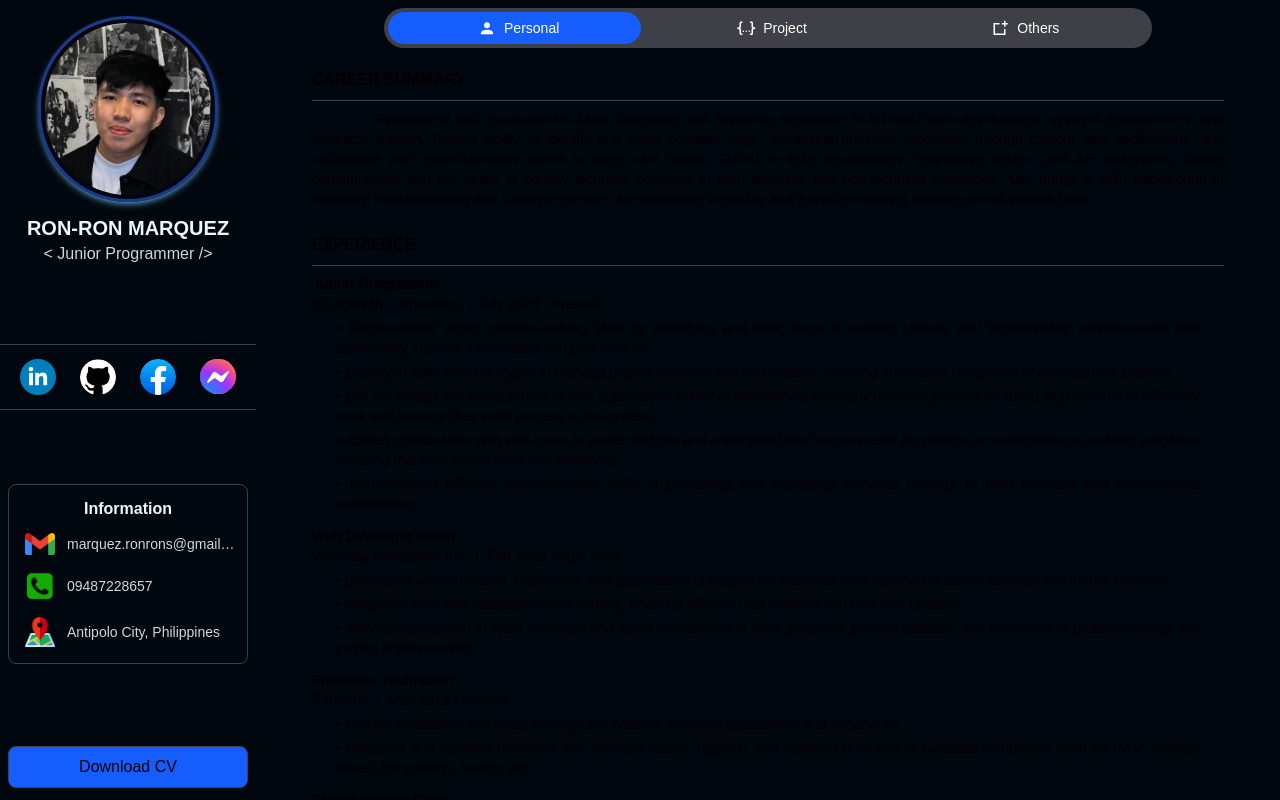
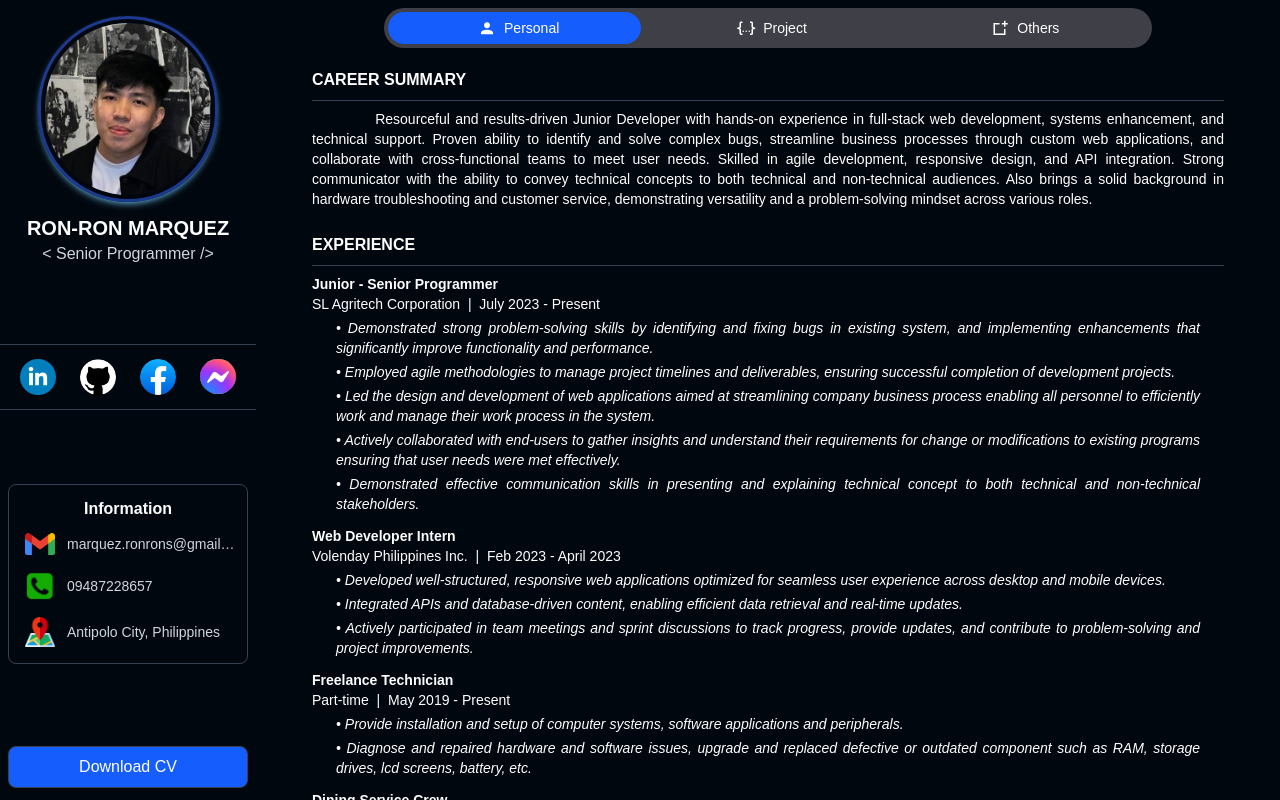
Before and after one commit to mrqz-rn/portfolio, a Next.js app: page / in a window 1280 px wide. Built offline with nearby package versions, Linux system fonts and the light colour scheme.

Commit message:
css update

```diff
--- a/app/components/Side.js
+++ b/app/components/Side.js
@@ -5,7 +5,7 @@ import { motion } from "framer-motion";
 export default function Side() {
     const profile = {
         name: 'RON-RON MARQUEZ',
-        position: 'Junior Programmer',
+        position: 'Senior Programmer',
         image: '/icons/user.jpg'
       };
       const info = [
@@ -45,8 +45,8 @@ export default function Side() {
                             rounded-full p-1 border-3 border-blue-900 shadow-md shadow-sky-300/50 hover:border-blue-700 cursor-pointer`}/>
                         </div>
                         <div className='py-3'>
-                            <p className="text-center text-xl font-semibold text-blue-50">{profile.name}</p>
-                            <p className="text-center text-base font-medium text-gray-300">&lt; {profile.position} /&gt;</p>
+                            <p className="text-center text-xl font-semibold text-blue-50 white--text">{profile.name}</p>
+                            <p className="text-center text-base font-medium text-gray-300 gray--text">&lt; {profile.position} /&gt;</p>
                         </div>
                     </div>
 
@@ -66,13 +66,13 @@ export default function Side() {
                 </div>
                 <div className='p-6 md:p-2'>
                     <div className='p-2 border-1 rounded-lg border-gray-700 text-base'>
-                        <p className="text-center text-blue-50 font-semibold py-1">Information</p>
+                        <p className="text-center text-blue-50 font-semibold py-1 white--text">Information</p>
                         {info.map((dt) => (
                         <div key={dt.id} className="flex items-center py-1 px-1">
                             <Image src={dt.image} width={38} height={38} alt="Icon"
                             className="p-1 "
                             />
-                            <span className="ml-2 text-sm text-gray-300 break-words md:truncate md:w-[220px]">{dt.data}</span>
+                            <span className="ml-2 text-sm text-gray-300 break-words md:truncate md:w-[220px] gray--text">{dt.data}</span>
                         </div>
                         ))}
                     </div>
@@ -80,7 +80,7 @@ export default function Side() {
                 <div className='p-6 md:p-2 '>
                     <div className='p-2 mb-1 border border-gray-700 bg-blue-600 rounded-lg cursor-pointer text-center
                     scale-100  duration-150 ease-in-out
-                    active:scale-95 active:bg-blue-500'
+                    active:scale-95 active:bg-blue-500 white--text'
                     onClick={downloadResume}>
                         Download CV
                     </div>
--- a/app/components/tabs/Tab1.js
+++ b/app/components/tabs/Tab1.js
@@ -3,7 +3,7 @@
 export default function Tab1() {
     const summary = 'Resourceful and results-driven Junior Developer with hands-on experience in full-stack web development, systems enhancement, and technical support. Proven ability to identify and solve complex bugs, streamline business processes through custom web applications, and collaborate with cross-functional teams to meet user needs. Skilled in agile development, responsive design, and API integration. Strong communicator with the ability to convey technical concepts to both technical and non-technical audiences. Also brings a solid background in hardware troubleshooting and customer service, demonstrating versatility and a problem-solving mindset across various roles.';
     const jobs = [
-        {id: 1, position: 'Junior Programmer', company: 'SL Agritech Corporation', start: 'July 2023', end: 'Present',
+        {id: 1, position: 'Junior - Senior Programmer', company: 'SL Agritech Corporation', start: 'July 2023', end: 'Present',
             details: [
                 'Demonstrated strong problem-solving skills by identifying and fixing bugs in existing system, and implementing enhancements that significantly improve functionality and performance.',
                 'Employed agile methodologies to manage project timelines and deliverables, ensuring successful completion of development projects.',
@@ -68,22 +68,22 @@ export default function Tab1() {
         ];
 return(
     <div className="px-6 md:px-14">
-        <h3 className="text-base font-bold border-b border-gray-700 py-2">CAREER SUMMARY</h3>
+        <h3 className="text-base font-bold border-b border-gray-700 py-2 white--text">CAREER SUMMARY</h3>
         <div className="py-2">
-            <p className="text-sm text-justify">&nbsp;&nbsp;&nbsp;&nbsp;&nbsp;&nbsp;&nbsp;&nbsp;&nbsp;&nbsp;&nbsp; {summary}</p>
+            <p className="text-sm text-justify white--text">&nbsp;&nbsp;&nbsp;&nbsp;&nbsp;&nbsp;&nbsp;&nbsp;&nbsp;&nbsp;&nbsp; {summary}</p>
         </div>
 
-        <h3 className="text-base font-bold border-b border-gray-700 pb-2 py-4">EXPERIENCE</h3>
+        <h3 className="text-base font-bold border-b border-gray-700 pb-2 py-4 white--text">EXPERIENCE</h3>
         <div className="py-2">
             {jobs.map((job) => (
                 <div key={job.id} className="mb-3">
                     <div>
-                        <p className="text-sm font-semibold">{job.position}</p>
-                        <p className="text-sm">{job.company} &nbsp;|&nbsp; {job.start} - {job.end}</p>
+                        <p className="text-sm font-semibold white--text">{job.position}</p>
+                        <p className="text-sm white--text">{job.company} &nbsp;|&nbsp; {job.start} - {job.end}</p>
                     </div>
                     <div>
                     {job.details.map((detail, idd) => (
-                        <p key={`dt`+idd} className="text-sm italic pt-1 px-6 text-justify">
+                        <p key={`dt`+idd} className="text-sm italic pt-1 px-6 text-justify white--text">
                             • {detail}
                         </p>
 
@@ -94,17 +94,17 @@ return(
             ))}
         </div>
 
-        <h3 className="text-base font-bold border-b border-gray-700 py-2">EDUCATION</h3>
+        <h3 className="text-base font-bold border-b border-gray-700 py-2 white--text">EDUCATION</h3>
         <div className="py-2">
          {education.map((educ) => (
              <div key={educ.id} className="mb-3">
                 <div>
-                    <p className="text-sm font-semibold">{educ.degree}</p>
-                    <p className="text-sm">{educ.school}  |  {educ.start} - {educ.end}</p>
+                    <p className="text-sm font-semibold white--text">{educ.degree}</p>
+                    <p className="text-sm white--text">{educ.school}  |  {educ.start} - {educ.end}</p>
                 </div>
                 <div>
                 {educ.details.map((detail, idd) => (
-                    <p key={`dt`+idd} className="text-sm italic pt-1 px-6 text-justify">
+                    <p key={`dt`+idd} className="text-sm italic pt-1 px-6 text-justify white--text">
                         • {detail}
                     </p>
                 ))}
@@ -114,14 +114,14 @@ return(
          ))}
         </div>
 
-        <h3 className="text-base font-bold border-b border-gray-700 py-2">CERTIFICATIONS</h3>
+        <h3 className="text-base font-bold border-b border-gray-700 py-2 white--text">CERTIFICATIONS</h3>
         <div className="py-2">
          {certs.map((cert) => (
              <div key={cert.id} className="mb-3">
                 <div>
                     <p>
-                        <span className="text-sm font-semibold">{cert.title} </span>
-                        <span className="text-sm">| {cert.issuer} - {cert.issued}</span>
+                        <span className="text-sm font-semibold white--text">{cert.title} </span>
+                        <span className="text-sm white--text">| {cert.issuer} - {cert.issued}</span>
                     </p>
                 </div>
             </div>
--- a/app/globals.css
+++ b/app/globals.css
@@ -146,3 +146,13 @@ body {
   height: 200px;
   /* max-height: 100vh; */
 }
+
+.white--text{
+  color: #fff !important;
+}
+.black--text{
+  color: #000 !important;
+}
+.gray--text{
+  color: #d1d5dc !important;
+}
--- a/app/page.js
+++ b/app/page.js
@@ -20,11 +20,11 @@ export default function Home() {
   return (
     <>
     <div className="md:hidden pt-6">
-      <div className="text-xl font-bold pa-0 text-center py-2 bg-blue-500/70 text-white mb-5"> Personal </div>
+      <div className="text-xl font-bold pa-0 text-center py-2 bg-blue-500/70 text-white mb-5 white--text"> Personal </div>
       <Tab1/>
-      <div className="text-xl font-bold pa-0 text-center py-2 bg-blue-500/70 text-white my-5"> Projects </div>
+      <div className="text-xl font-bold pa-0 text-center py-2 bg-blue-500/70 text-white my-5 white--text"> Projects </div>
       <Tab2/>
-      <div className="text-xl font-bold pa-0 text-center py-2 bg-blue-500/70 text-white my-5"> Others </div>
+      <div className="text-xl font-bold pa-0 text-center py-2 bg-blue-500/70 text-white my-5 white--text"> Others </div>
       <Tab3/>
     </div>
 
@@ -38,8 +38,8 @@ export default function Home() {
                 h-8 text-small rounded-small transition-colors duration-250 ease-in-out
                 ${activeTab === tab.id ? "bg-blue-600 text-white" : "text-slate-600 text-white "}`}
                 onClick={() => setActiveTab(tab.id)}>
-                  <span className={`${tab.icon} text-lg font-medium px-2`}></span>
-                  <span className=" text-sm font-medium pa-0">{tab.title}</span>
+                  <span className={`${tab.icon} text-lg font-medium px-2 white--text`}></span>
+                  <span className=" text-sm font-medium pa-0 white--text">{tab.title}</span>
                 </div>
               ))}
           </div>
```
Also changed, not shown: app/components/tabs/Tab2.js (+10 -10 lines), app/components/tabs/Tab3.js (+10 -10 lines).
